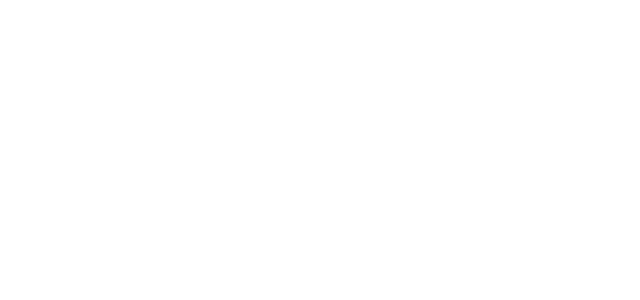
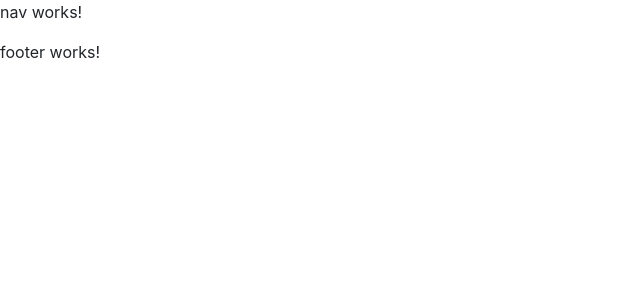
Before and after one commit to Anyel-ec/Project-Angular-18-ProgramationAdvance, an Angular app: page /login in a window 1280 px wide. Before the commit this address led to /. Shown: the top 300 px of the page, without its empty margins (0-640 px from the left). Built offline with nearby package versions, Linux system fonts and the light colour scheme.

Commit message:
Actualización de las rutas al iniciar el servidor

```diff
--- a/src/app/views/login/login.component.html
+++ b/src/app/views/login/login.component.html
@@ -1,3 +1,2 @@
-<p>login works!</p>
-<app-nav>
-<app-footer>
+<app-nav></app-nav>
+<app-footer></app-footer>
--- a/src/app/views/login/login.component.ts
+++ b/src/app/views/login/login.component.ts
@@ -1,9 +1,11 @@
 import { Component } from '@angular/core';
+import { NavComponent } from '../../components/nav/nav.component';
+import { FooterComponent } from '../../components/footer/footer.component';
 
 @Component({
   selector: 'app-login',
   standalone: true,
-  imports: [],
+  imports: [NavComponent, FooterComponent],
   templateUrl: './login.component.html',
   styleUrl: './login.component.scss'
 })
```
Also changed, not shown: src/app/app.routes.ts (+8 -0 lines).
